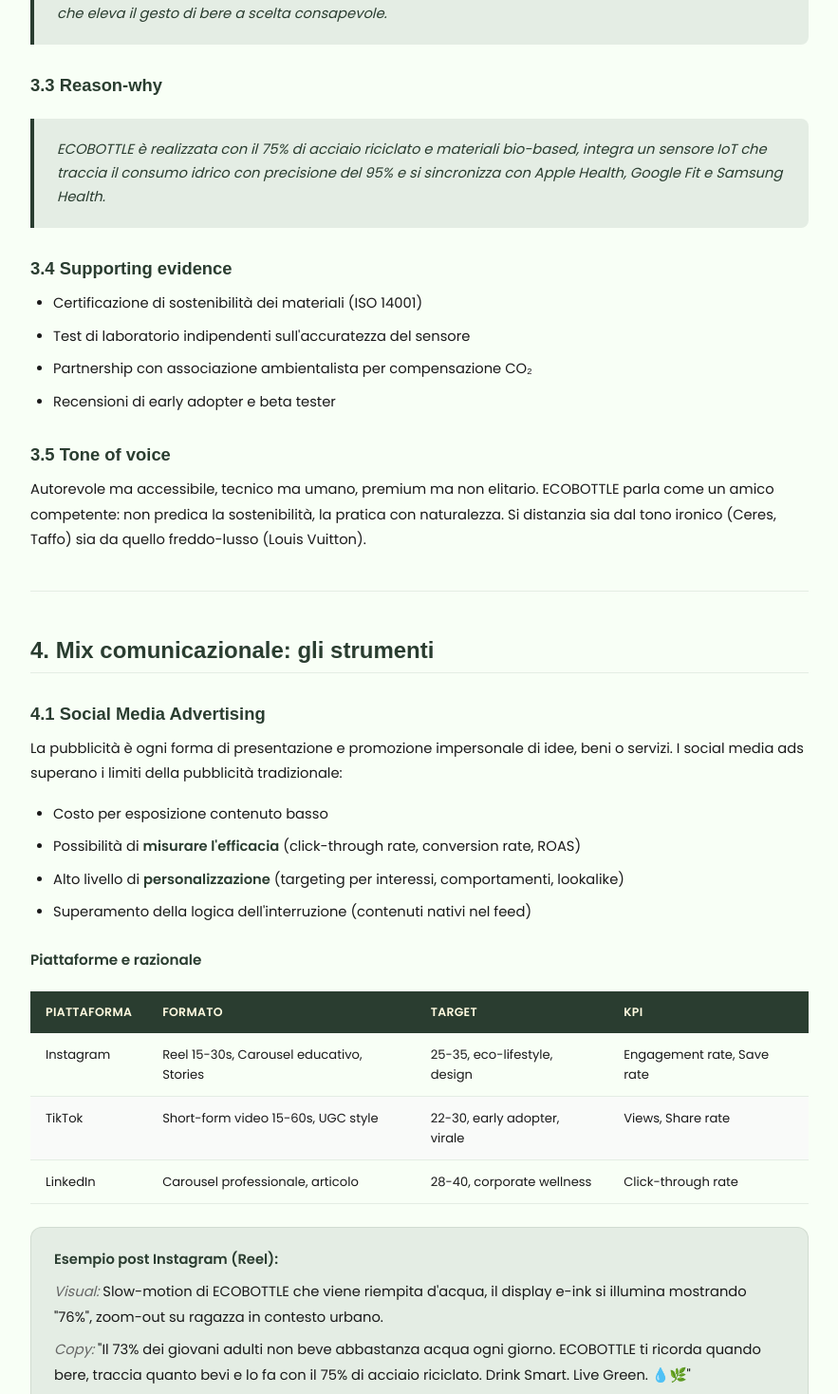
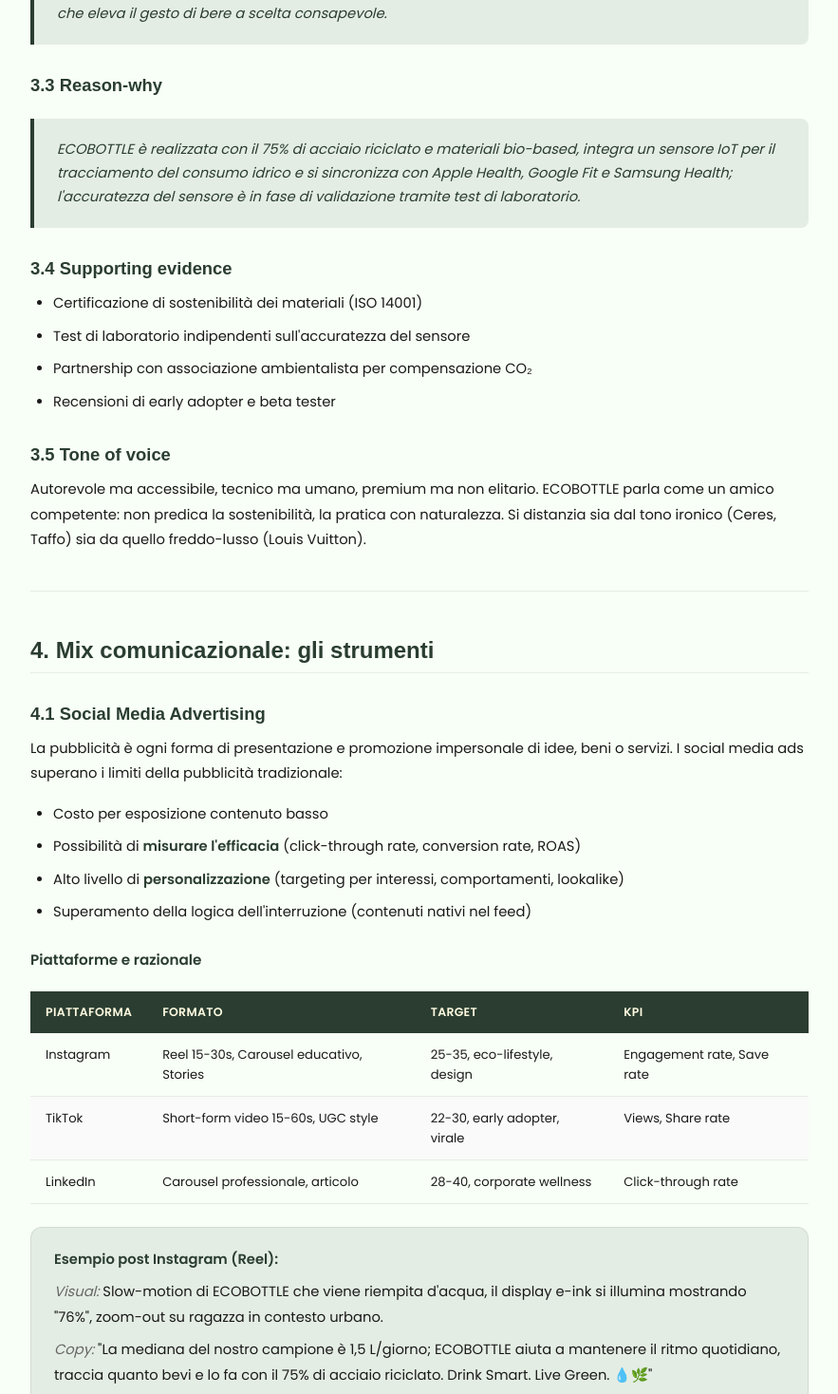
Before and after one commit to Dani1324/eco-bottle, a Next.js app: page /reports/strategia-comunicazione in a window 1280 px wide. Shown: the part 1562-3030 px from the top of the page at 95% size, without its empty margins (198-1081 px from the left). Built offline with nearby package versions, Linux system fonts and the light colour scheme.

Commit message:
Fix incoerenza documentazione sulla comunicazione

```diff
--- a/src/app/reports/strategia-comunicazione/page.tsx
+++ b/src/app/reports/strategia-comunicazione/page.tsx
@@ -131,9 +131,10 @@
           <h3>3.3 Reason-why</h3>
           <blockquote>
             ECOBOTTLE è realizzata con il 75% di acciaio riciclato e materiali
-            bio-based, integra un sensore IoT che traccia il consumo idrico con
-            precisione del 95% e si sincronizza con Apple Health, Google Fit e
-            Samsung Health.
+            bio-based, integra un sensore IoT per il tracciamento del consumo
+            idrico e si sincronizza con Apple Health, Google Fit e Samsung
+            Health; l'accuratezza del sensore è in fase di validazione tramite
+            test di laboratorio.
           </blockquote>
 
           <h3>3.4 Supporting evidence</h3>
@@ -226,10 +227,7 @@
               &quot;76%&quot;, zoom-out su ragazza in contesto urbano.
             </p>
             <p>
-              <em>Copy:</em> &quot;Il 73% dei giovani adulti non beve abbastanza
-              acqua ogni giorno. ECOBOTTLE ti ricorda quando bere, traccia quanto
-              bevi e lo fa con il 75% di acciaio riciclato. Drink Smart. Live
-              Green. 💧🌿&quot;
+              <em>Copy:</em> &quot;La mediana del nostro campione è 1,5 L/giorno; ECOBOTTLE aiuta a mantenere il ritmo quotidiano, traccia quanto bevi e lo fa con il 75% di acciaio riciclato. Drink Smart. Live Green. 💧🌿&quot;
             </p>
           </div>
 
```
Also changed, not shown: public/documentation/06_Strategia_Comunicazione.md (+4 -4 lines).
